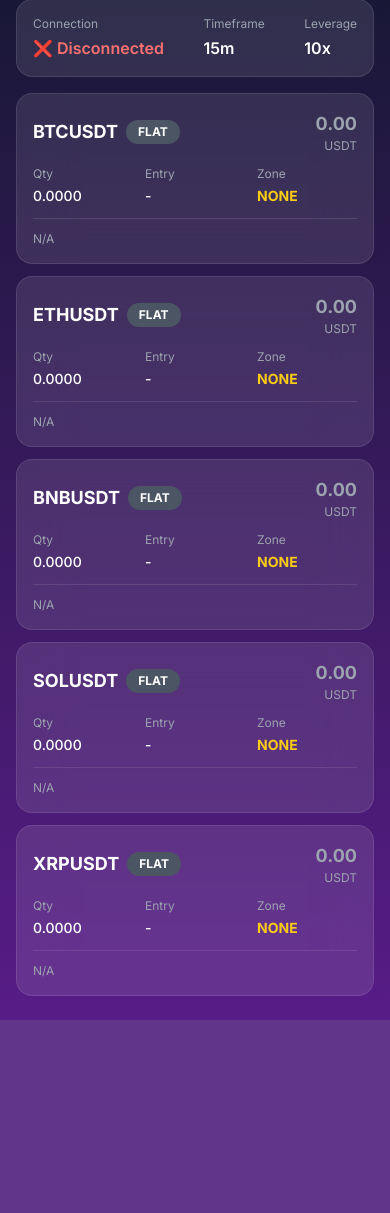
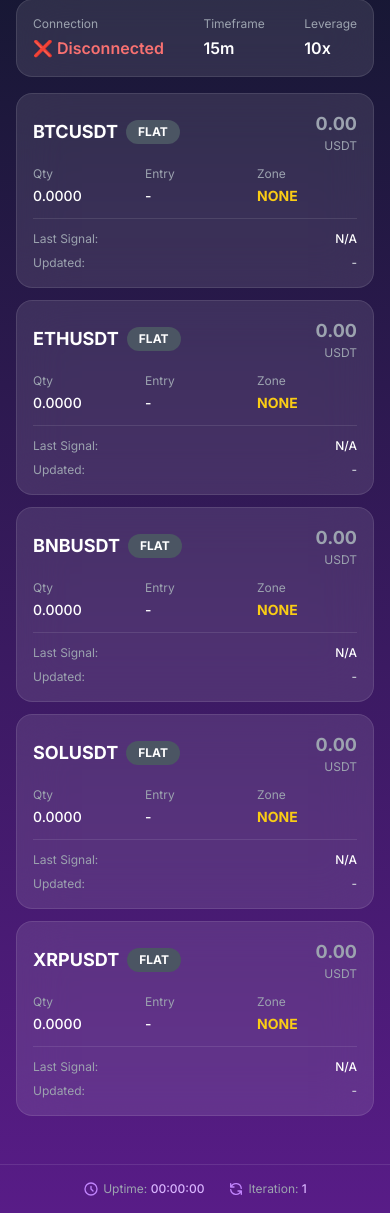
Before and after one commit to elisei1202/supertrend-cloud-bot, a FastAPI app: page /mobile in a window 390 px wide. Shown: the part 162-1375 px from the top of the page. Before the commit the page ends 1182 px from the top, so only its background shows below. Run offline with FastAPI, Linux system fonts and the light colour scheme; some libraries are stand-ins or nearby versions.

Commit message:
Update mobile view: add PnL, Last Signal, Updated in cards and footer with Uptime/Iteration

```diff
--- a/app/web/templates/mobile.html
+++ b/app/web/templates/mobile.html
@@ -57,6 +57,26 @@
 
     </main>
 
+    <!-- Footer with Bot Stats -->
+    <footer class="mt-6 py-4 border-t border-white/10">
+        <div class="px-4">
+            <div class="flex items-center justify-center space-x-6 text-xs text-gray-400">
+                <div class="flex items-center space-x-1">
+                    <svg class="w-4 h-4 text-purple-400" fill="none" stroke="currentColor" viewBox="0 0 24 24">
+                        <path stroke-linecap="round" stroke-linejoin="round" stroke-width="2" d="M12 8v4l3 3m6-3a9 9 0 11-18 0 9 9 0 0118 0z"></path>
+                    </svg>
+                    <span>Uptime: <span id="mobile-bot-uptime" class="text-purple-300 font-medium">--:--:--</span></span>
+                </div>
+                <div class="flex items-center space-x-1">
+                    <svg class="w-4 h-4 text-purple-400" fill="none" stroke="currentColor" viewBox="0 0 24 24">
+                        <path stroke-linecap="round" stroke-linejoin="round" stroke-width="2" d="M4 4v5h.582m15.356 2A8.001 8.001 0 004.582 9m0 0H9m11 11v-5h-.581m0 0a8.003 8.003 0 01-15.357-2m15.357 2H15"></path>
+                    </svg>
+                    <span>Iteration: <span id="mobile-bot-iteration" class="text-purple-300 font-medium">0</span></span>
+                </div>
+            </div>
+        </div>
+    </footer>
+
     <script>
         let tradingEnabled = false;
 
@@ -108,6 +128,10 @@
                     const pnlColor = pos.unrealized_pnl > 0 ? 'text-green-400' :
                                     pos.unrealized_pnl < 0 ? 'text-red-400' : 'text-gray-400';
 
+                    // Calculate candle close time in local timezone
+                    const candleCloseTime = pos.last_candle_time ?
+                        new Date(pos.last_candle_time + pos.timeframe_ms) : null;
+
                     return `
                         <div class="bg-white/10 backdrop-blur-xl rounded-2xl p-4 border border-white/10">
                             <div class="flex items-center justify-between mb-3">
@@ -123,7 +147,7 @@
                                 </div>
                             </div>
 
-                            <div class="grid grid-cols-3 gap-3 text-sm">
+                            <div class="grid grid-cols-3 gap-3 text-sm mb-3">
                                 <div>
                                     <p class="text-gray-400 text-xs mb-1">Qty</p>
                                     <p class="font-medium">${pos.qty.toFixed(4)}</p>
@@ -138,8 +162,15 @@
                                 </div>
                             </div>
 
-                            <div class="mt-3 pt-3 border-t border-white/10">
-                                <p class="text-xs text-gray-400">${pos.last_signal}</p>
+                            <div class="mt-3 pt-3 border-t border-white/10 space-y-2">
+                                <div class="flex justify-between items-center">
+                                    <p class="text-xs text-gray-400">Last Signal:</p>
+                                    <p class="text-xs font-medium">${pos.last_signal}</p>
+                                </div>
+                                <div class="flex justify-between items-center">
+                                    <p class="text-xs text-gray-400">Updated:</p>
+                                    <p class="text-xs font-medium text-gray-300">${candleCloseTime ? candleCloseTime.toLocaleTimeString() : '-'}</p>
+                                </div>
                             </div>
                         </div>
                     `;
@@ -160,10 +191,25 @@
             }
         });
 
+        // Fetch bot stats
+        async function fetchBotStats() {
+            try {
+                const response = await fetch('/api/bot-stats');
+                const data = await response.json();
+
+                document.getElementById('mobile-bot-uptime').textContent = data.uptime;
+                document.getElementById('mobile-bot-iteration').textContent = data.iteration;
+            } catch (error) {
+                console.error('Error fetching bot stats:', error);
+            }
+        }
+
         fetchStatus();
         fetchPositions();
+        fetchBotStats();
         setInterval(fetchStatus, 5000);
         setInterval(fetchPositions, 3000);
+        setInterval(fetchBotStats, 1000); // Update every second for uptime
     </script>
 </body>
 </html>
```
